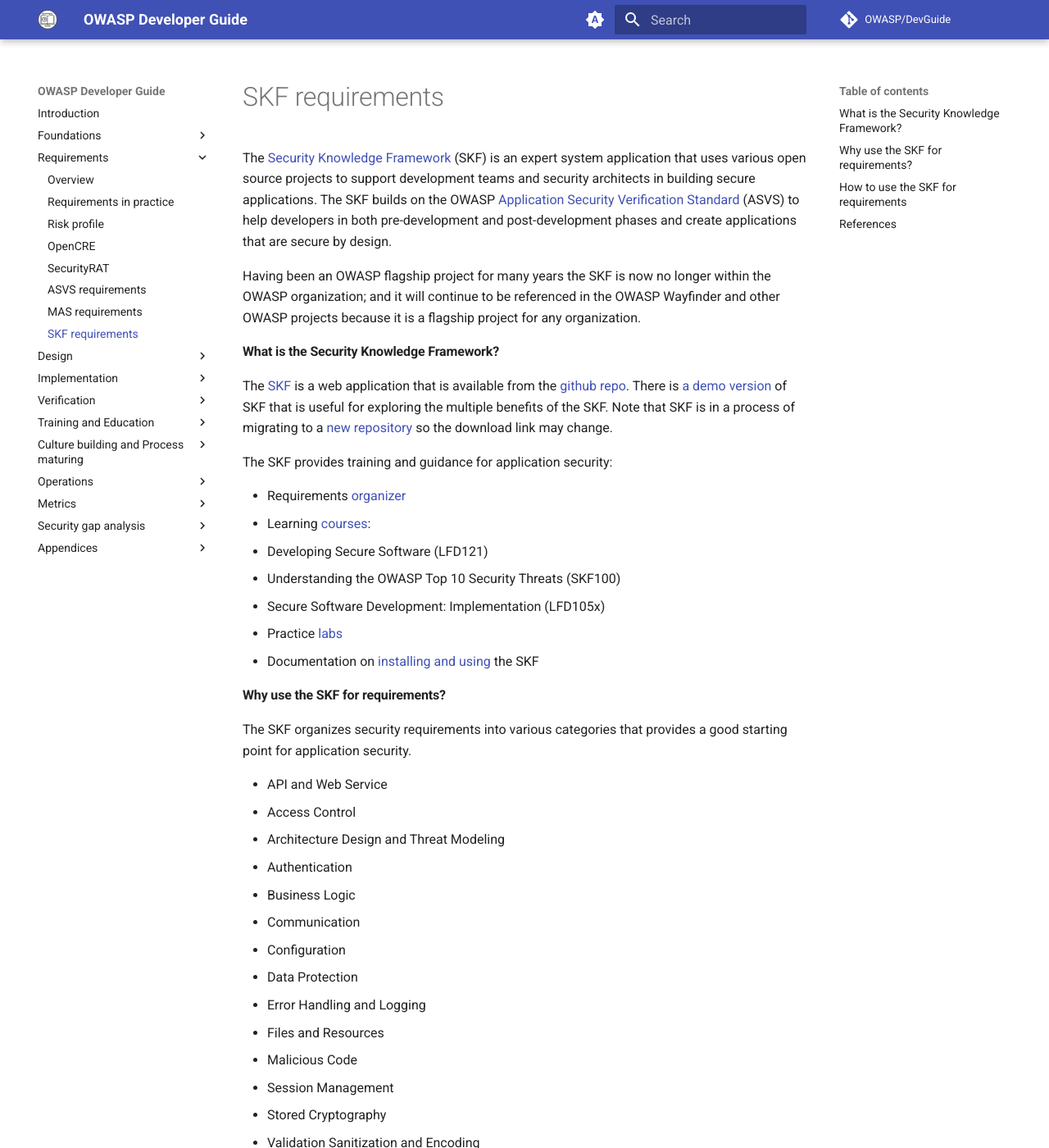
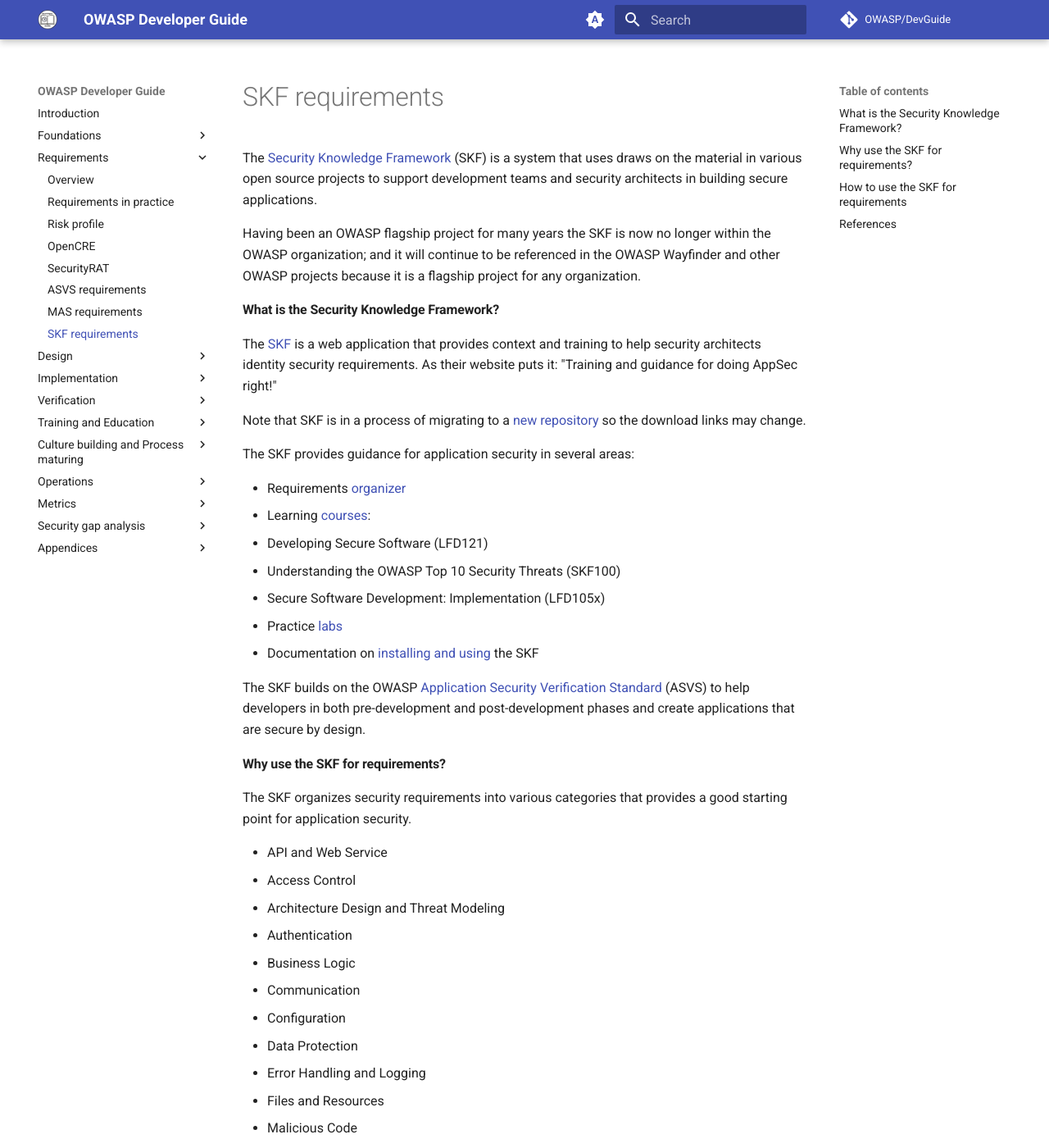
Before and after one commit to OWASP/DevGuide, an MkDocs documentation site: the page built from docs/03-requirements/07-skf.md, in a window 1280 px wide and 1400 px high. Shown: the whole window at 82% size. Built offline with MkDocs 1.6.1 and Material for MkDocs 9.7.7, drawn with Linux system fonts in a browser that asks for light colours; comment, search, counter and statistics services are not loaded; some of the changed text lies outside the part shown.

Commit message:
revise links and wording for SKF pages

```diff
--- a/docs/03-requirements/07-skf.md
+++ b/docs/03-requirements/07-skf.md
@@ -1,7 +1,5 @@
-The [Security Knowledge Framework][skf] (SKF) is an expert system application that uses various open source projects
-to support development teams and security architects in building secure applications.
-The SKF builds on the OWASP [Application Security Verification Standard][asvs] (ASVS)
-to help developers in both pre-development and post-development phases and create applications that are secure by design.
+The [Security Knowledge Framework][skf] (SKF) is a system that uses draws on the material in various
+open source projects to support development teams and security architects in building secure applications.
 
 Having been an OWASP flagship project for many years the SKF is now no longer within the OWASP organization;
 and it will continue to be referenced in the OWASP Wayfinder and other OWASP projects
@@ -9,11 +7,13 @@
 
 #### What is the Security Knowledge Framework?
 
-The [SKF][skf] is a web application that is available from the [github repo][skfinstall].
-There is [a demo version][skfdemo] of SKF that is useful for exploring the multiple benefits of the SKF.
-Note that SKF is in a process of migrating to a [new repository][skfrepo] so the download link may change.
+The [SKF][skf] is a web application that provides context and training
+to help security architects identity security requirements.
+As their website puts it: "Training and guidance for doing AppSec right!"
 
-The SKF provides training and guidance for application security:
+Note that SKF is in a process of migrating to a [new repository][skfrepo] so the download links may change.
+
+The SKF provides guidance for application security in several areas:
 
 * Requirements [organizer][skfreqs]
 * Learning [courses][skfdemo]:
@@ -22,6 +22,9 @@
   * Secure Software Development: Implementation (LFD105x)
 * Practice [labs][skflabs]
 * Documentation on [installing and using][skfdocs] the SKF
+
+The SKF builds on the OWASP [Application Security Verification Standard][asvs] (ASVS)
+to help developers in both pre-development and post-development phases and create applications that are secure by design.
 
 #### Why use the SKF for requirements?
 
@@ -43,6 +46,10 @@
 * Validation Sanitization and Encoding
 
 #### How to use the SKF for requirements
+
+There is [a demo version][skfdemo] of SKF that is useful for exploring the multiple perspectives of the SKF.
+
+Follow the documentation on [installing and using][skfdocs] the SKF.
 
 Visit the [requirements tool website][skfreqs] and select the relevant requirements from the various categories.
 Export the selection to the format of your choice (Markdown, spreadsheet CSV or plain text)
--- a/docs/07-training-education/03-skf.md
+++ b/docs/07-training-education/03-skf.md
@@ -1,7 +1,5 @@
-The [Security Knowledge Framework][skf] (SKF) is an expert system application that uses various open source projects
+The [Security Knowledge Framework][skf] (SKF) is a training system that draws on various open source projects
 to support development teams and security architects in building secure applications.
-The Security Knowledge Framework uses the OWASP [Application Security Verification Standard][asvs] (ASVS) with code examples
-to help developers in pre-development and post-development phases and create applications that are secure by design.
 
 Having been an OWASP flagship project for many years the SKF is now no longer within the OWASP organization;
 it will continue to be referenced in the OWASP Wayfinder and other OWASP projects
@@ -9,16 +7,19 @@
 
 #### What is the Security Knowledge Framework?
 
-The [SKF][skf] is a web application that is available from the [github repo][skfinstall].
-There is [a demo version][skfdemo] of SKF that is useful for exploring the multiple benefits of the SKF.
-Note that SKF is in a process of migrating to a [new repository][skfrepo] so the download link may change.
+The [SKF][skf] is a web application that provides training and education for development teams.
+As their website puts it: "Training and guidance for doing AppSec right!"
 
-The SKF provides training and guidance for application security:
+For example the SKF uses the OWASP [Application Security Verification Standard][asvs] (ASVS) with code examples
+to help developers in pre-development and post-development phases and create applications that are secure by design.
+
+The SKF provides training and guidance in several ways:
 
 * Requirements [organizer][skfreqs]
 * Learning [courses][skfdemo]
 * Practice [labs][skflabs]
-* Documentation on [installing and using][skfdocs] the SKF
+
+Note that SKF is in a process of migrating to a [new repository][skfrepo] so the download link may change.
 
 #### Why use the SKF?
 
@@ -41,6 +42,17 @@
 The easiest way to get started with the SKF training is to [try the online demo][skfdemo].
 This will provide access to the practice labs, the training courses and also to the requirements tool.
 
+Follow the documentation on [installing and using][skfdocs] the SKF.
+
+The OWASP Spotlight series provides an overview of the SKF: 'Project 7 - [Security Knowledge Framework (SKF)][spotlight07]'.
+
+#### References
+
+* [Security Knowledge Framework][skf] (SKF)
+* [SKF courses and labs][skfdemo]
+* [SKF requirements][skfreqs]
+* OWASP [Application Security Verification Standard][asvs] (ASVS)
+
 ----
 
 The OWASP Developer Guide is a community effort; if there is something that needs changing
```
Also changed, not shown: other parts of docs/03-requirements/07-skf.md (+1 -2 lines), other parts of docs/07-training-education/03-skf.md (+2 -2 lines).
